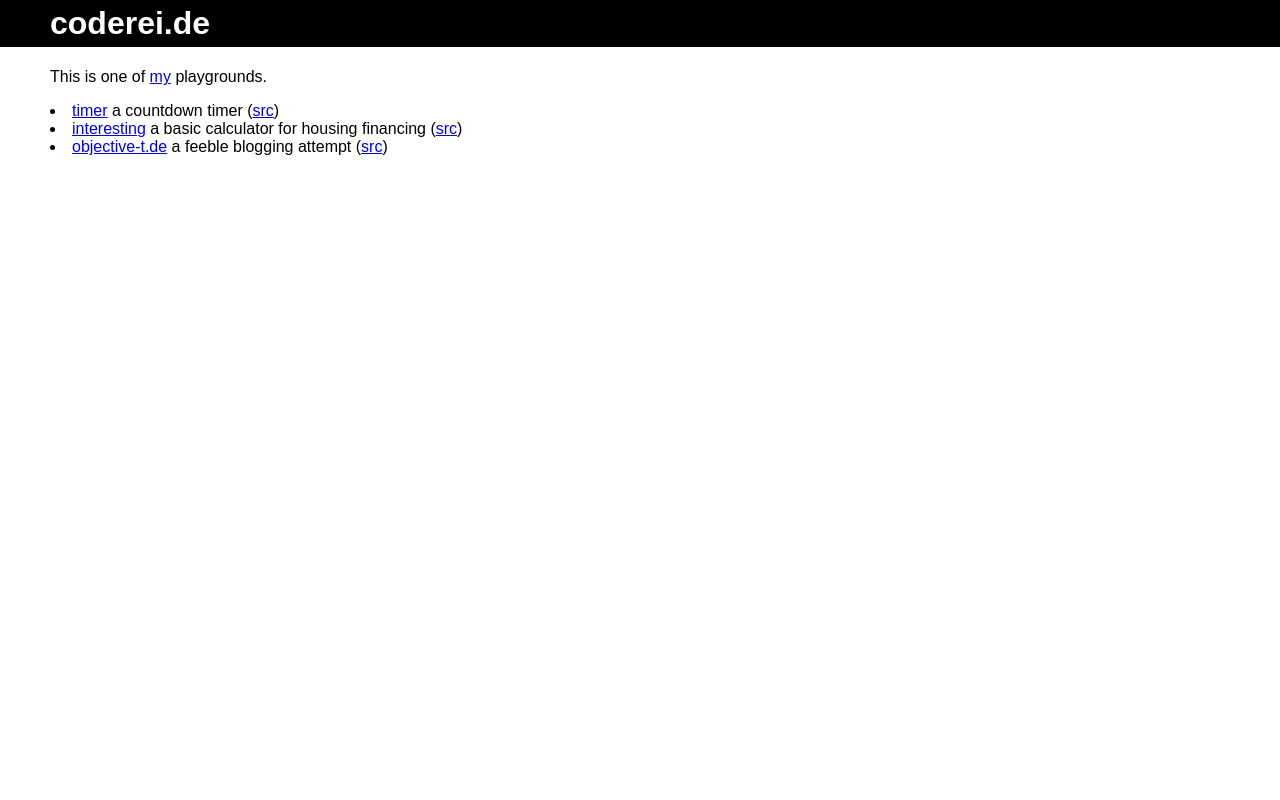
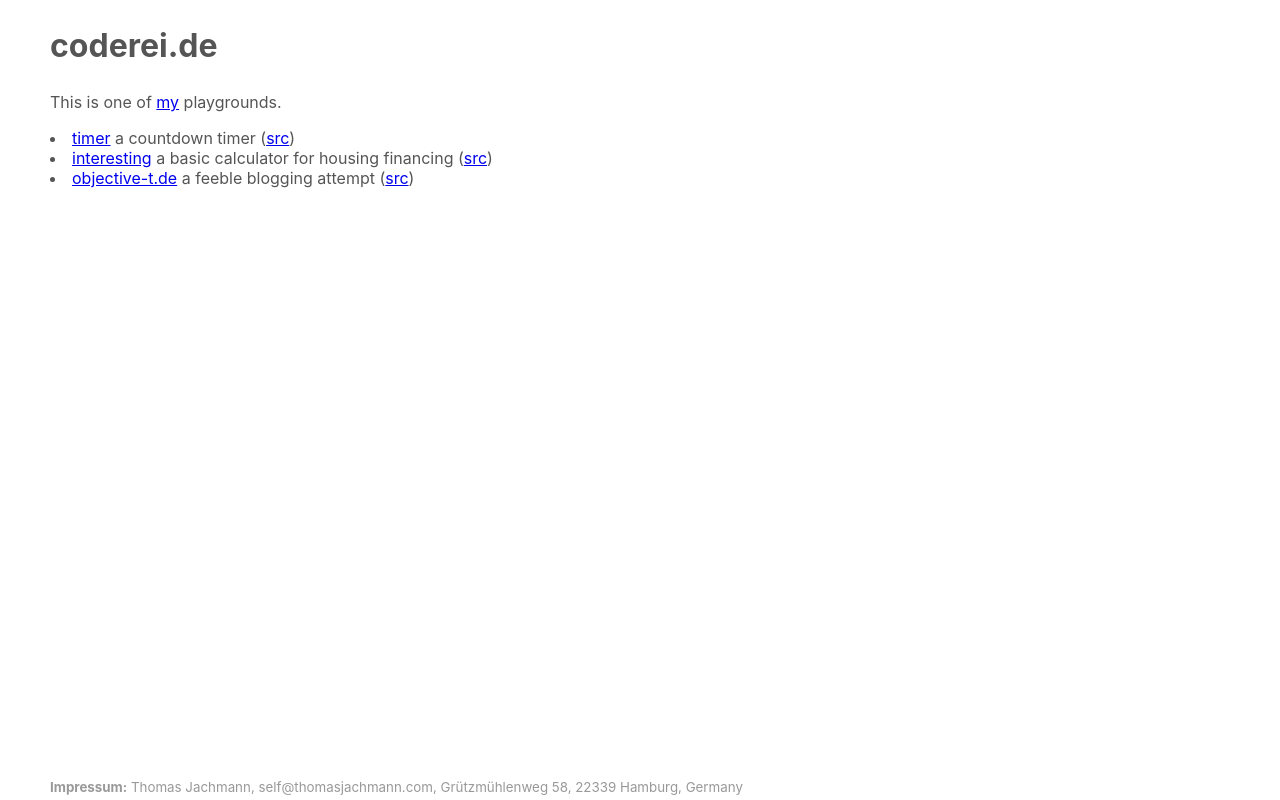
Before and after one commit to thomasjachmann/thomasjachmann.github.io, a plain HTML site: page index.html in a window 1280 px wide. Drawn offline with Linux system fonts and the light colour scheme.

Commit message:
Add footer and make style simpler

```diff
--- a/index.html
+++ b/index.html
@@ -4,9 +4,12 @@
     <meta charset="utf-8">
     <title>coderei.de</title>
     <style type="text/css">
+      * {
+        box-sizing: border-box;
+      }
       html, body {
         background: white;
-        color: black;
+        color: #555;
       }
       html {
         margin: 0;
@@ -14,18 +17,25 @@
       }
       body {
         margin: 0;
-        padding: 0 50px 20px;
-        font-family: Arial, sans-serif;
+        padding: 0 50px 4em;
+        font-family: -apple-system, BlinkMacSystemFont, Helvetica, Arial, sans-serif;
       }
-      body > *:first-child {
-        margin-top: 0;
-      }
-      h1 {
+      h1, footer {
         margin-left: -50px;
         margin-right: -50px;
         padding: 5px 50px;
-        background: black;
-        color: white;
+      }
+      footer {
+        background: white;
+        color: #999;
+        position: fixed;
+        bottom: 0;
+        width: 100%;
+        font-size: smaller;
+      }
+      footer a {
+        color: #999;
+        text-decoration: none;
       }
       ul {
         list-style-position: inside;
@@ -34,9 +44,10 @@
       }
       @media only screen and (max-width: 640px) {
         body {
-          padding: 0 10px 10px;
+          padding-left: 10px;
+          padding-right: 10px;
         }
-        h1 {
+        h1, footer {
           margin-left: -10px;
           margin-right: -10px;
           padding: 5px 10px;
@@ -64,5 +75,13 @@
         (<a href="https://github.com/thomasjachmann/objective-t.de">src</a>)
       </li>
     </ul>
+    <footer>
+      <strong>Impressum:</strong>
+      <a href="http://thomasjachmann.com">Thomas Jachmann</a>,
+      <a href="mailto:self@thomasjachmann.com">self@thomasjachmann.com</a>,
+      Grützmühlenweg 58,
+      22339 Hamburg,
+      Germany
+    </footer>
   </body>
 </html>
```
